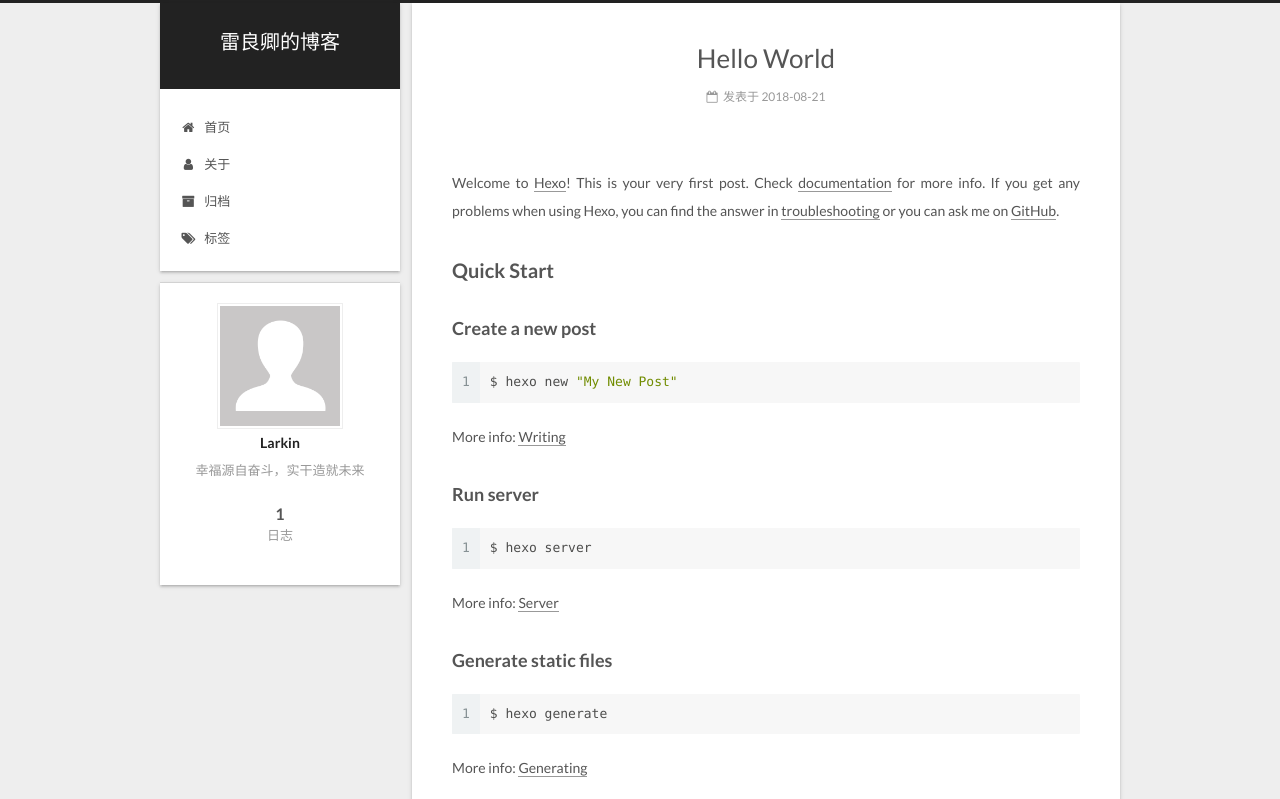
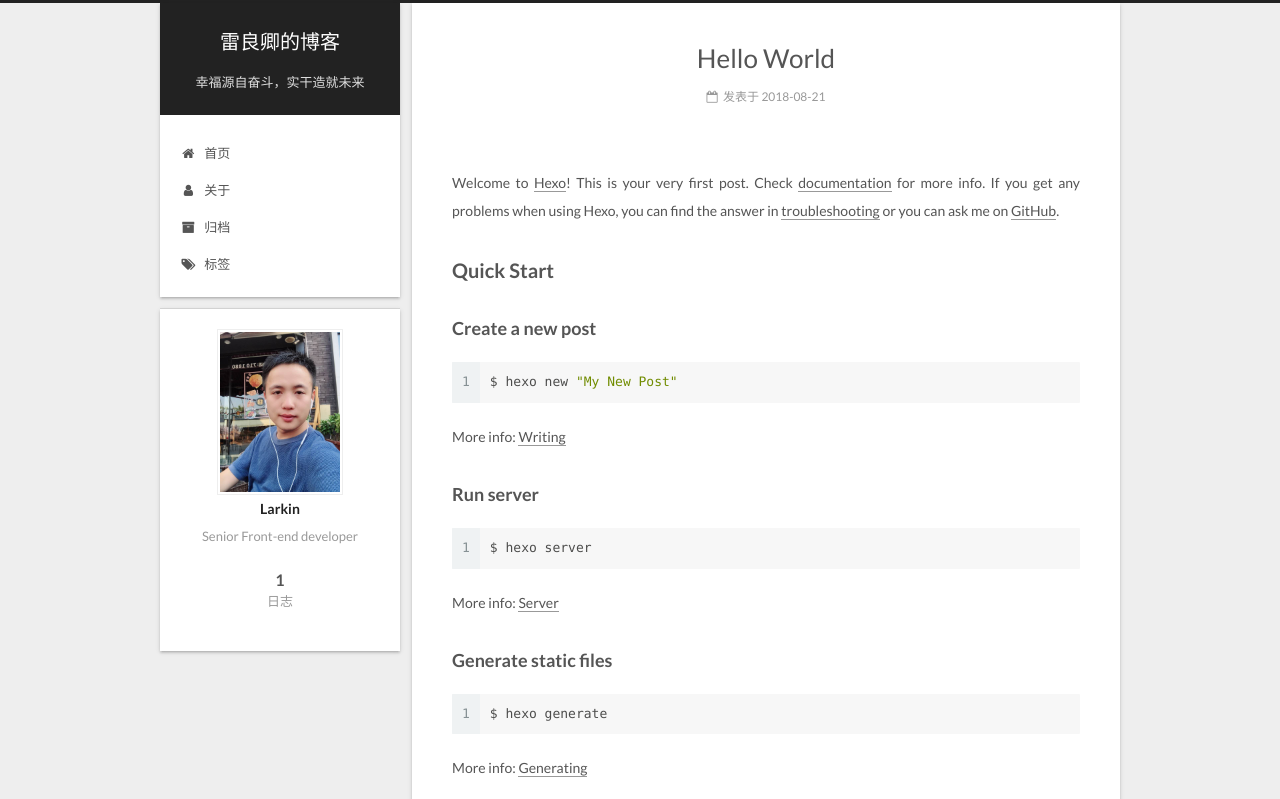
Before and after one commit to leiliangqing/leiliangqing.github.io, a plain HTML site: page index.html in a window 1280 px wide. Shown: the top 799 px of the page. Drawn offline with Linux system fonts and the light colour scheme.

Commit message:
Site updated: 2018-08-21 12:26:50

```diff
--- a/index.html
+++ b/index.html
@@ -94,16 +94,16 @@
 
 
 
-<meta name="description" content="幸福源自奋斗，实干造就未来">
+<meta name="description" content="Senior Front-end developer">
 <meta property="og:type" content="website">
 <meta property="og:title" content="雷良卿的博客">
 <meta property="og:url" content="http://yoursite.com/index.html">
 <meta property="og:site_name" content="雷良卿的博客">
-<meta property="og:description" content="幸福源自奋斗，实干造就未来">
+<meta property="og:description" content="Senior Front-end developer">
 <meta property="og:locale" content="zh-Hans">
 <meta name="twitter:card" content="summary">
 <meta name="twitter:title" content="雷良卿的博客">
-<meta name="twitter:description" content="幸福源自奋斗，实干造就未来">
+<meta name="twitter:description" content="Senior Front-end developer">
 
 
 
@@ -181,7 +181,7 @@
       </a>
     </div>
 
-        <p class="site-subtitle"></p>
+        <p class="site-subtitle">幸福源自奋斗，实干造就未来</p>
 
   </div>
 
@@ -278,7 +278,7 @@
     <span hidden itemprop="author" itemscope itemtype="http://schema.org/Person">
       <meta itemprop="name" content="Larkin">
       <meta itemprop="description" content="">
-      <meta itemprop="image" content="/images/avatar.gif">
+      <meta itemprop="image" content="/images/avatar.jpg">
     </span>
 
     <span hidden itemprop="publisher" itemscope itemtype="http://schema.org/Organization">
@@ -422,11 +422,11 @@
       <section class="site-overview sidebar-panel sidebar-panel-active">
         <div class="site-author motion-element" itemprop="author" itemscope itemtype="http://schema.org/Person">
           <img class="site-author-image" itemprop="image"
-               src="/images/avatar.gif"
+               src="/images/avatar.jpg"
                alt="Larkin" />
           <p class="site-author-name" itemprop="name">Larkin</p>
 
-              <p class="site-description motion-element" itemprop="description">幸福源自奋斗，实干造就未来</p>
+              <p class="site-description motion-element" itemprop="description">Senior Front-end developer</p>
 
         </div>
         <nav class="site-state motion-element">
```
Also changed, not shown: 2018/08/21/hello-world/index.html (+4 -4 lines), archives/2018/08/index.html (+6 -6 lines), archives/2018/index.html (+6 -6 lines), archives/index.html (+6 -6 lines), images/avatar.jpg (added).
